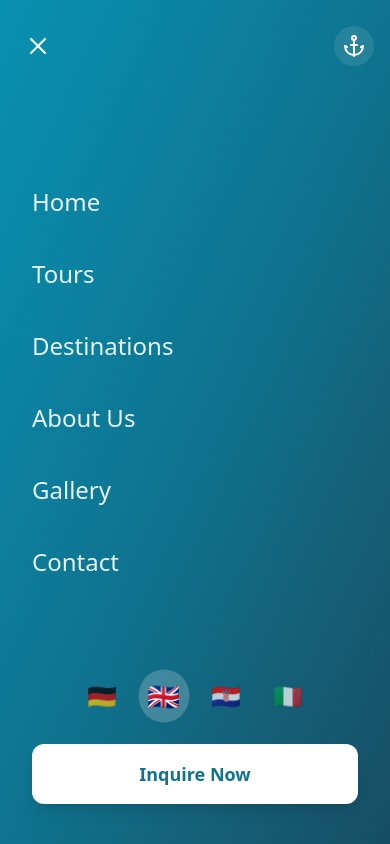
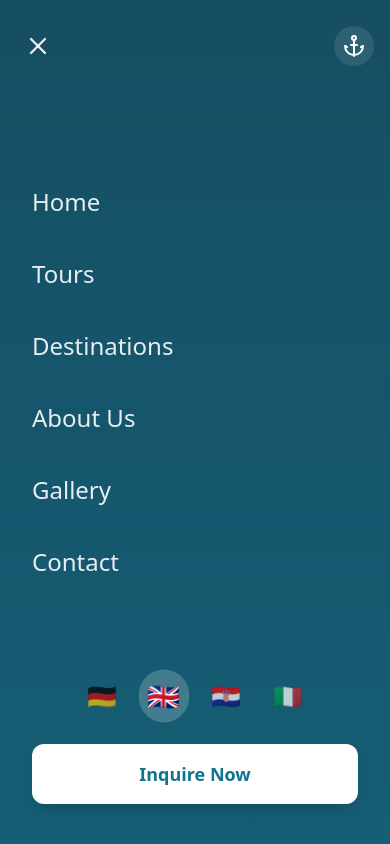
Before and after one commit to NavidFehren/robinson-website, a React (Vite) app: page / in a window 390 px wide. Both pictures are taken after a click on the button "Open menu". Shown: the top 844 px of the page. Built offline with nearby package versions, Linux system fonts and the light colour scheme.

Commit message:
Use primary gradient for mobile menu

```diff
--- a/components/Header.tsx
+++ b/components/Header.tsx
@@ -180,7 +180,7 @@ const Header: React.FC<HeaderProps> = ({ lang, setLang, content }) => {
     {isMenuOpen && (
         <div className="lg:hidden fixed inset-0 z-50" style={{ paddingTop: 'env(safe-area-inset-top, 0px)' }}>
           {/* Menu with gradient background - slides in together */}
-          <div className="h-full flex flex-col menu-slide-in bg-gradient-to-br from-sea-600 via-sea-700 to-sea-900">
+          <div className="h-full flex flex-col menu-slide-in gradient-primary">
             {/* Header with close button and logo */}
             <div className="flex justify-between items-center px-4 py-6">
               <button
```
